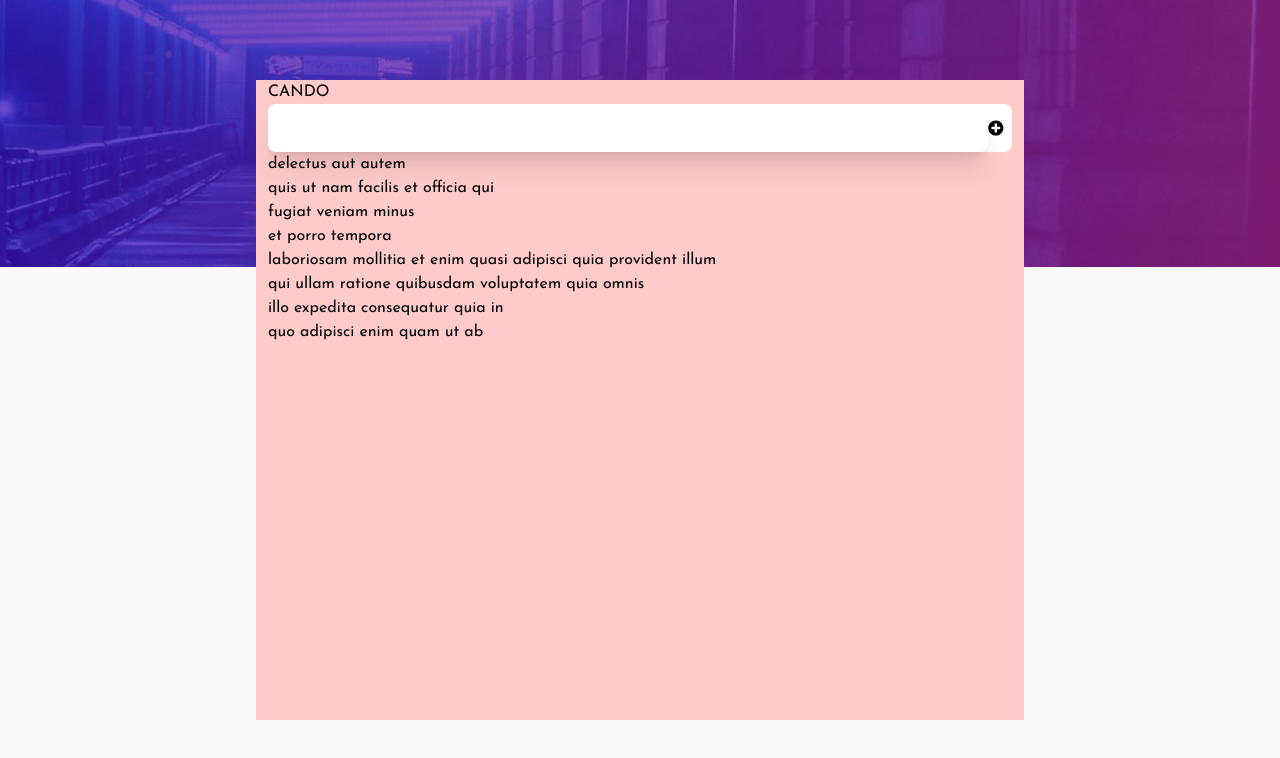
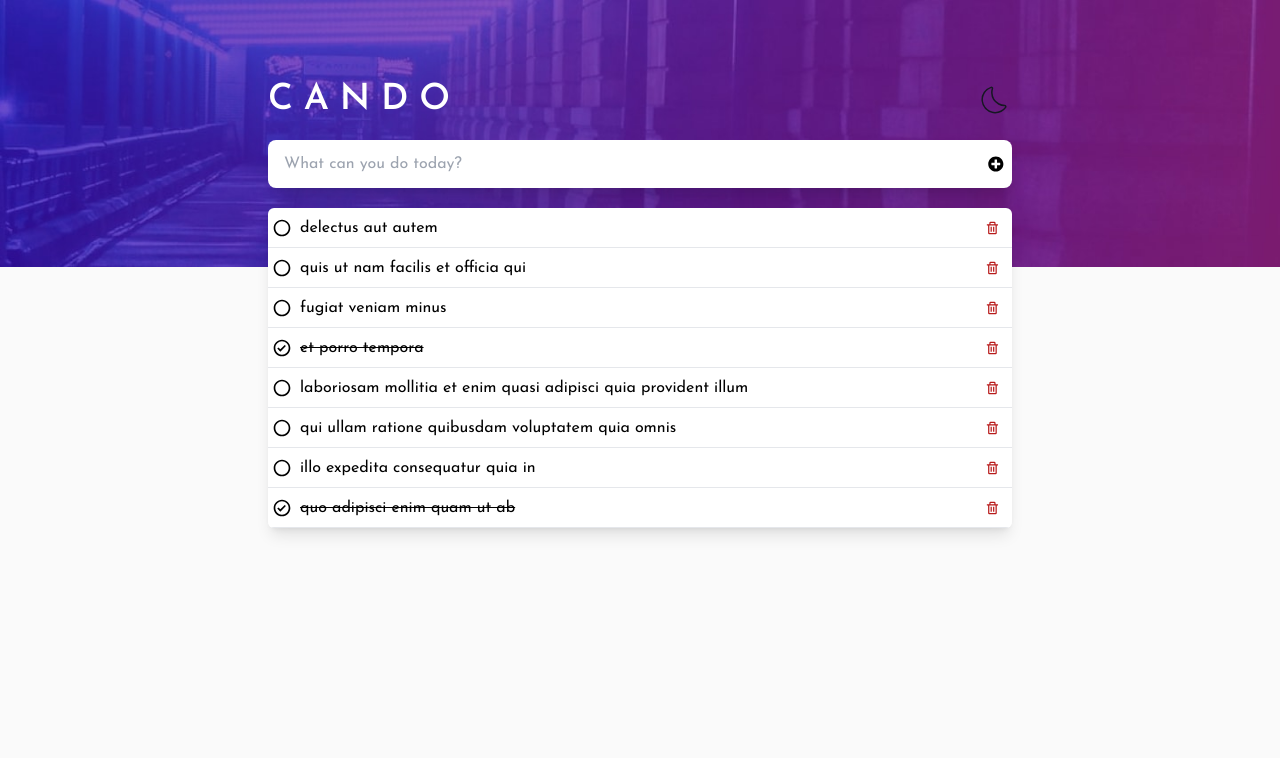
Before and after one commit to sika-007/can-do, a React (Vite) app: page / in a window 1280 px wide. Shown: the top 758 px of the page. Built offline with nearby package versions, Linux system fonts and the light colour scheme.

Commit message:
dark theme and light theme implemented for desktop view

```diff
--- a/src/components/Background.jsx
+++ b/src/components/Background.jsx
@@ -6,7 +6,7 @@ const Background = () => {
       <div className="w-full">
         <img className="w-full" src={bgDesktopDark} alt="top-bg" />
       </div>
-      <div className="bg-lightTheme-very-light-gray w-full h-full" />
+      <div className="bg-lightTheme-very-light-gray dark:bg-darkTheme-very-dark-blue w-full h-full transition-all" />
     </div>
   );
 };
--- a/src/components/TodoBox.jsx
+++ b/src/components/TodoBox.jsx
@@ -1,11 +1,42 @@
+import { useEffect, useState } from "react";
 import TodoInput from "./TodoInput";
 import TodoList from "./TodoList";
+import { CiDark } from "react-icons/ci";
+import { CiLight } from "react-icons/ci";
 
 const TodoBox = () => {
+  const [theme, setTheme] = useState(localStorage.getItem("theme") || "light");
+
+  useEffect(() => {
+    const root = document.documentElement;
+    if (theme === "light") {
+      root.classList.remove("dark");
+      localStorage.setItem("theme", "light");
+    } else {
+      root.classList.add("dark");
+      localStorage.setItem("theme", "dark");
+    }
+  }, [theme]);
+
+  console.log(theme);
+
   return (
-    <div className="w-3/5 h-4/5 bg-red-200 px-3">
-      <div>
-        <h1 className="">CANDO</h1>
+    <div className="w-3/5 h-4/5 px-3 flex flex-col gap-5">
+      <div className="flex items-center justify-between">
+        <h1 className="text-4xl font-semibold tracking-[0.3em] text-white">
+          CANDO
+        </h1>
+        {theme === "light" ? (
+          <CiDark
+            onClick={() => setTheme("dark")}
+            className="cursor-pointer text-4xl text-darkTheme-very-dark-blue"
+          />
+        ) : (
+          <CiLight
+            onClick={() => setTheme("light")}
+            className="cursor-pointer text-4xl text-white"
+          />
+        )}
       </div>
       <TodoInput />
       <TodoList />
--- a/src/components/TodoInput.jsx
+++ b/src/components/TodoInput.jsx
@@ -2,12 +2,13 @@ import { FaPlusCircle } from "react-icons/fa";
 
 const TodoInput = () => {
   return (
-    <div className="w-full bg-white rounded-lg flex items-center pr-2">
+    <div className="w-full transition-colors dark:bg-darkTheme-very-dark-desaturated-blue shadow-xl bg-white rounded-lg flex items-center pr-2">
       <input
         type="text"
-        className="w-full shadow-xl bg-transparent rounded-lg focus:ring-0 focus:outline-lightTheme-very-light-grayish-blue h-12"
+        placeholder="What can you do today?"
+        className="w-full bg-transparent dark:text-white rounded-lg focus:ring-0 focus:outline-none px-4 h-12"
       />
-      <FaPlusCircle />
+      <FaPlusCircle className="cursor-pointer dark:text-white" />
     </div>
   );
 };
--- a/src/components/TodoList.jsx
+++ b/src/components/TodoList.jsx
@@ -1,12 +1,40 @@
 import todoList from "../dummyTodo.json";
+import { BiCircle } from "react-icons/bi";
+import { BiCheckCircle } from "react-icons/bi";
+import { BiTrash } from "react-icons/bi";
 
 const TodoList = () => {
   const { todos } = todoList;
-  const todoElements = todos.map(({ completed, id, title, userId }, index) => {
-    return <div key={id}>{title}</div>;
+  const todoElements = todos.map(({ completed, id, title }) => {
+    return (
+      <div
+        className="bg-white dark:bg-darkTheme-very-dark-desaturated-blue flex items-center py-1 min-h-10 gap-2 border-b dark:border-b-darkTheme-very-dark-blue px-1 pr-3 transition-colors"
+        key={id}
+      >
+        {completed ? (
+          <BiCheckCircle className="h-5 w-5 shrink-0 text-black dark:text-lightTheme-very-light-gray" />
+        ) : (
+          <BiCircle className="h-5 w-5 shrink-0" />
+        )}
+
+        {completed ? (
+          <s className="text-black w-full dark:text-lightTheme-very-light-gray">
+            {title}
+          </s>
+        ) : (
+          <p className="text-black w-full dark:text-lightTheme-very-light-gray">
+            {title}
+          </p>
+        )}
+
+        <BiTrash className="text-red-700" />
+      </div>
+    );
   });
 
-  return <div>{todoElements}</div>;
+  return (
+    <div className="rounded-md shadow-lg overflow-auto">{todoElements}</div>
+  );
 };
 
 export default TodoList;
--- a/tailwind.config.js
+++ b/tailwind.config.js
@@ -1,6 +1,7 @@
 /** @type {import('tailwindcss').Config} */
 export default {
   content: ["./index.html", "./src/**/*.{js,ts,jsx,tsx}"],
+  darkMode: "selector",
   theme: {
     extend: {
       screens: {
```
